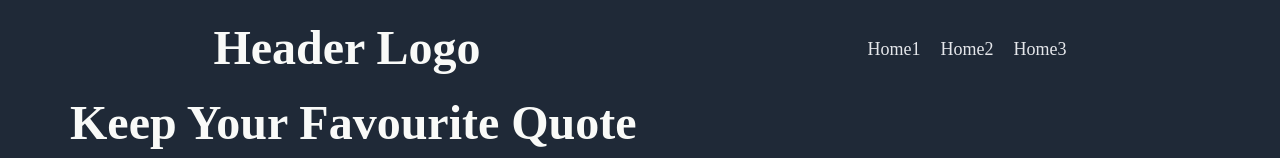
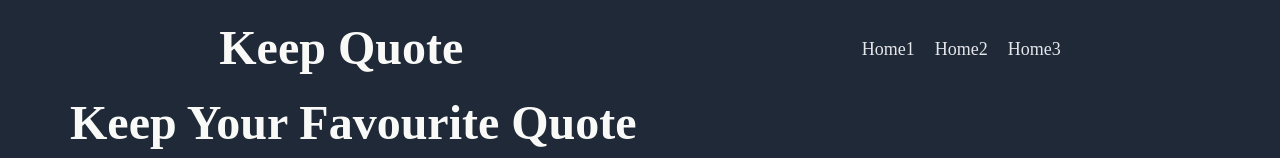
Before and after one commit to mohalearning/KeepQuote, a plain HTML site: page index.html in a window 1280 px wide. Shown: the top 158 px of the page. Drawn offline with Linux system fonts and the light colour scheme; a script that the page names is missing.

Commit message:
Refactor: change the name of h1 from Header logo to Keep Quote

```diff
--- a/index.html
+++ b/index.html
@@ -12,7 +12,7 @@
 <body>
     <div class="header">
         <h1>
-            Header Logo
+            Keep Quote
         </h1>
         <ul>
             <li><a>Home1</a></li>
```
